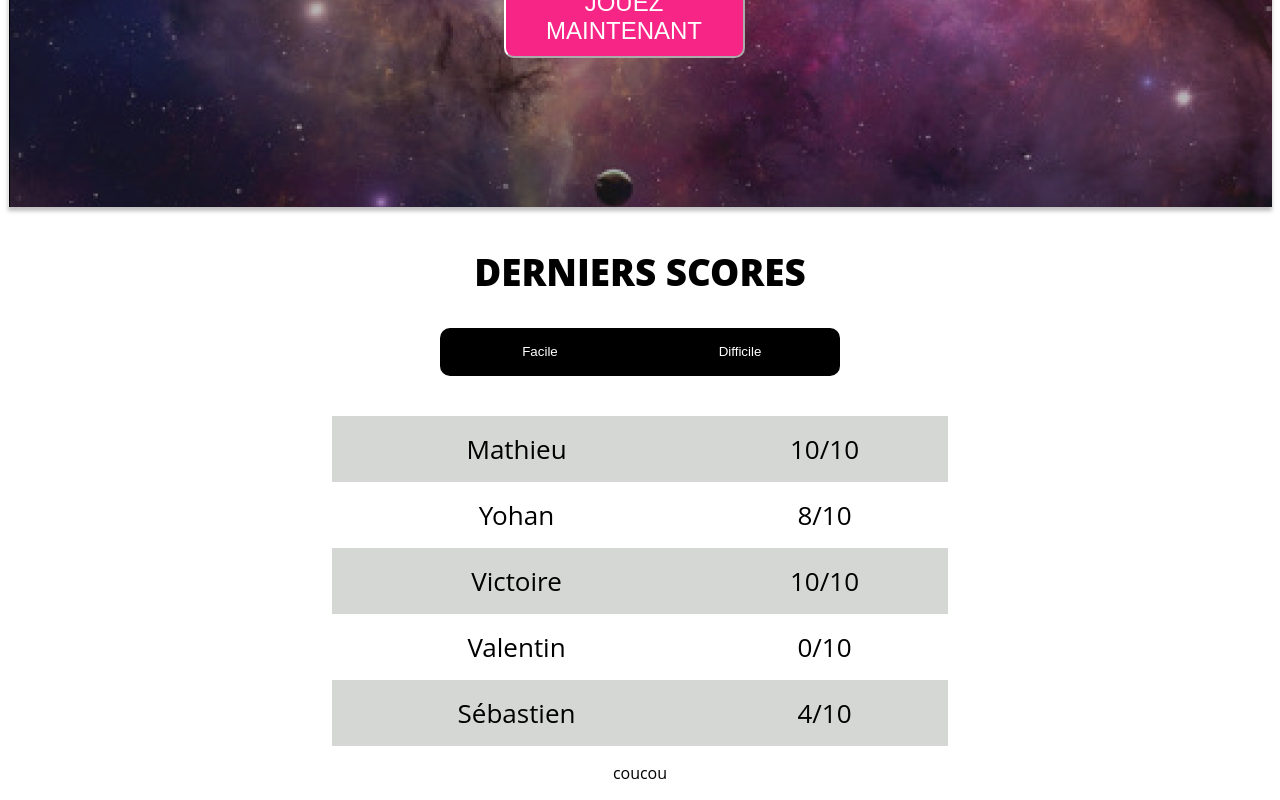
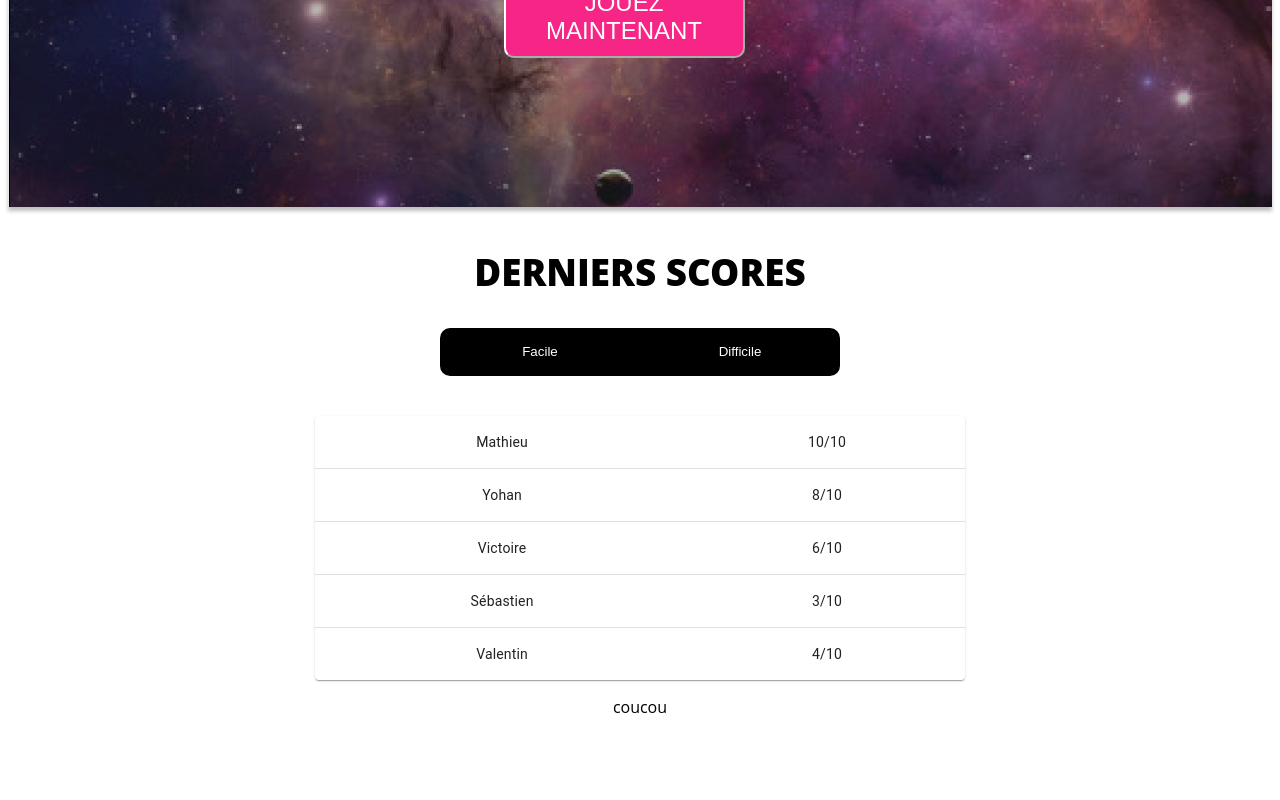
Before and after one commit to WildCodeSchool/2022-09-JS-RemoteFR-LesCrewStillants-P2-Team-Whale, a React (Vite) app in the folder frontend/: page / in a window 1280 px wide. Shown: the part 321-1121 px from the top of the page. After the commit the page ends 1055 px from the top, so only its background shows below. Built offline with nearby package versions, Linux system fonts and the light colour scheme.

Commit message:
Create Tables of score for homepage + Add mui dep

```diff
--- a/frontend/package.json
+++ b/frontend/package.json
@@ -10,7 +10,10 @@
     "fix": "prettier --write . && eslint --fix --ext .jsx ."
   },
   "dependencies": {
+    "@emotion/react": "^11.10.5",
+    "@emotion/styled": "^11.10.5",
     "@headlessui/react": "^1.7.3",
+    "@mui/material": "^5.10.11",
     "prop-types": "^15.8.1",
     "react": "^18.0.0",
     "react-dom": "^18.0.0"
--- a/frontend/src/components/Scores.css
+++ /dev/null
@@ -1,29 +0,0 @@
-table {
-    border-collapse: collapse;
-    width: 77vh;
-    margin: auto;
-}
-
-td {
-    padding: 15px;
-    text-align: center;
-    color: black;
-}
-
-caption {
-    text-align: left;
-    font-size: 40px;
-    margin: 20px;
-}
-
-.t1 {
-    background-color: #283b63;
-    font-size: 20px;
-    color: #fff;
-}
-
-.t2,
-.t3,
-.t4 {
-    background-color: #d5d7d5;
-}
--- a/frontend/src/components/Scores.jsx
+++ /dev/null
@@ -1,30 +0,0 @@
-import "./Scores.css";
-
-function EasyScores() {
-  return (
-    <table>
-      <tr className="t2">
-        <td>Mathieu</td>
-        <td>10/10</td>
-      </tr>
-      <tr>
-        <td>Yohan</td>
-        <td>8/10</td>
-      </tr>
-      <tr className="t2">
-        <td>Victoire</td>
-        <td>10/10</td>
-      </tr>
-      <tr>
-        <td>Valentin</td>
-        <td>0/10</td>
-      </tr>
-      <tr className="t2">
-        <td>Sébastien</td>
-        <td>4/10</td>
-      </tr>
-    </table>
-  );
-}
-
-export default EasyScores;
--- /dev/null
+++ b/frontend/src/components/TableDifficult.jsx
@@ -0,0 +1,28 @@
+import * as React from "react";
+import Table from "@mui/material/Table";
+import TableBody from "@mui/material/TableBody";
+import TableCell from "@mui/material/TableCell";
+import TableContainer from "@mui/material/TableContainer";
+import TableRow from "@mui/material/TableRow";
+import Paper from "@mui/material/Paper";
+import scoreDifficult from "@components/dataDifficult";
+
+export default function TableDifficult() {
+  return (
+    <TableContainer component={Paper}>
+      <Table sx={{ minWidth: 650 }} aria-label="simple table">
+        <TableBody>
+          {scoreDifficult.map((score) => (
+            <TableRow
+              key={score.pseudo}
+              sx={{ "&:last-child td, &:last-child th": { border: 0 } }}
+            >
+              <TableCell align="center">{score.pseudo}</TableCell>
+              <TableCell align="center">{score.score}</TableCell>
+            </TableRow>
+          ))}
+        </TableBody>
+      </Table>
+    </TableContainer>
+  );
+}
--- /dev/null
+++ b/frontend/src/components/TableEasy.jsx
@@ -0,0 +1,28 @@
+import * as React from "react";
+import Table from "@mui/material/Table";
+import TableBody from "@mui/material/TableBody";
+import TableCell from "@mui/material/TableCell";
+import TableContainer from "@mui/material/TableContainer";
+import TableRow from "@mui/material/TableRow";
+import Paper from "@mui/material/Paper";
+import scoreGames from "@components/dataEasy";
+
+export default function EasyTable() {
+  return (
+    <TableContainer component={Paper}>
+      <Table sx={{ minWidth: 650 }} aria-label="simple table">
+        <TableBody>
+          {scoreGames.map((score) => (
+            <TableRow
+              key={score.pseudo}
+              sx={{ "&:last-child td, &:last-child th": { border: 0 } }}
+            >
+              <TableCell align="center">{score.pseudo}</TableCell>
+              <TableCell align="center">{score.score}</TableCell>
+            </TableRow>
+          ))}
+        </TableBody>
+      </Table>
+    </TableContainer>
+  );
+}
--- a/frontend/src/components/TableScore.jsx
+++ b/frontend/src/components/TableScore.jsx
@@ -1,19 +1,22 @@
 import { Tab } from "@headlessui/react";
 import "./TableScore.css";
-import EasyScores from "@components/Scores";
+import TableDifficult from "@components/TableDifficult";
+import EasyTable from "@components/TableEasy";
 
 export default function MyTabs() {
   return (
     <Tab.Group>
-      <Tab.List class="selectlevel">
-        <Tab class="level">Facile</Tab>
-        <Tab class="level">Difficile</Tab>
+      <Tab.List className="selectlevel">
+        <Tab className="level">Facile</Tab>
+        <Tab className="level">Difficile</Tab>
       </Tab.List>
-      <Tab.Panels class="tablescores">
+      <Tab.Panels className="tablescores">
         <Tab.Panel>
-          <EasyScores />
+          <EasyTable />
         </Tab.Panel>
-        <Tab.Panel>Content 2</Tab.Panel>
+        <Tab.Panel>
+          <TableDifficult />
+        </Tab.Panel>
       </Tab.Panels>
     </Tab.Group>
   );
--- /dev/null
+++ b/frontend/src/components/dataDifficult.jsx
@@ -0,0 +1,29 @@
+const scoreDifficult = [
+  {
+    id: 1,
+    pseudo: "Victoire",
+    score: "10/10",
+  },
+  {
+    id: 2,
+    pseudo: "Sébastien",
+    score: "6/10",
+  },
+  {
+    id: 3,
+    pseudo: "Mathieu",
+    score: "3/10",
+  },
+  {
+    id: 4,
+    pseudo: "Yohan",
+    score: "0/10",
+  },
+  {
+    id: 5,
+    pseudo: "Anthony",
+    score: "4/10",
+  },
+];
+
+export default scoreDifficult;
```
Also changed, not shown: frontend/src/components/dataEasy.jsx (renamed from frontend/src/components/data.js), 1 other file (tests, documents, lock files or other folders).
